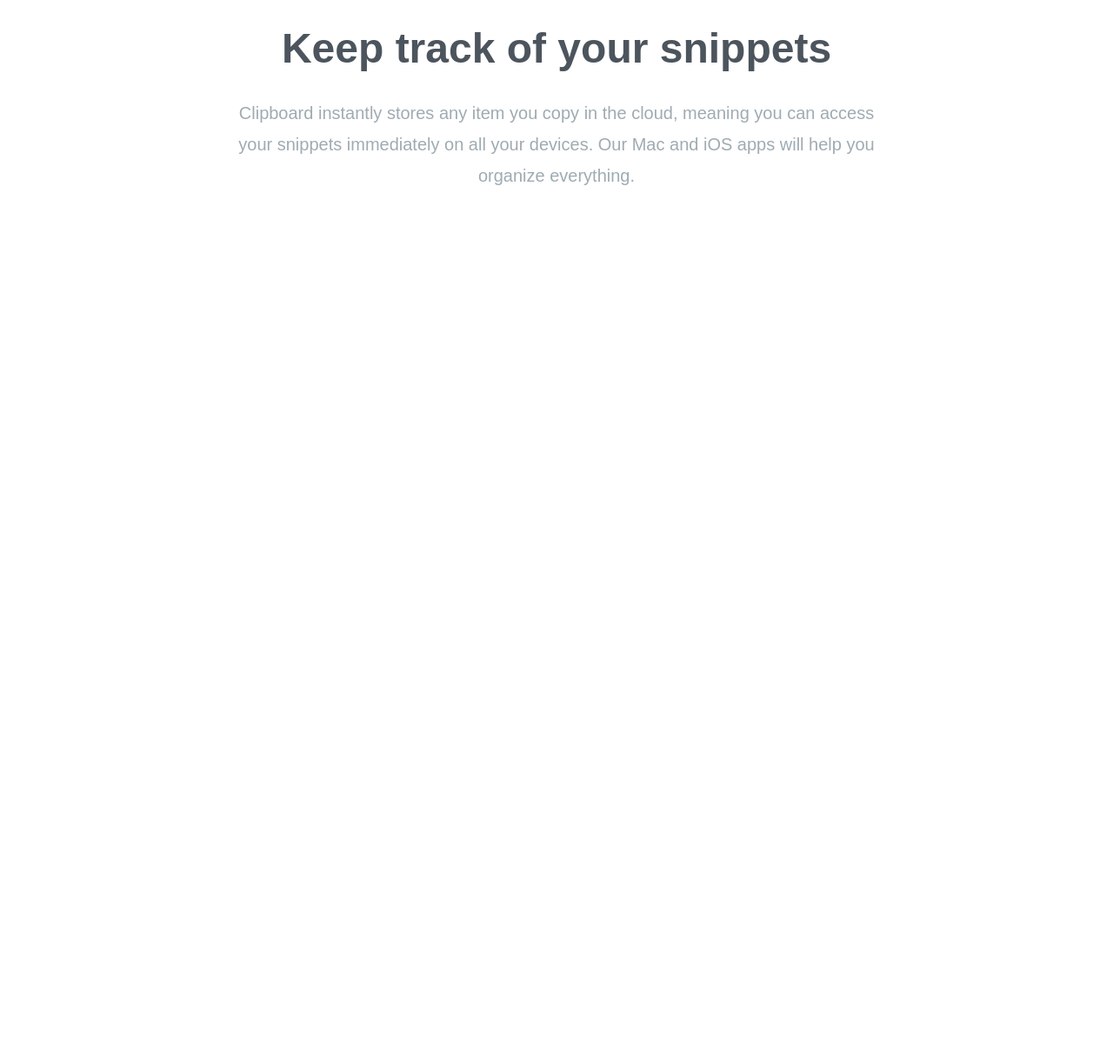
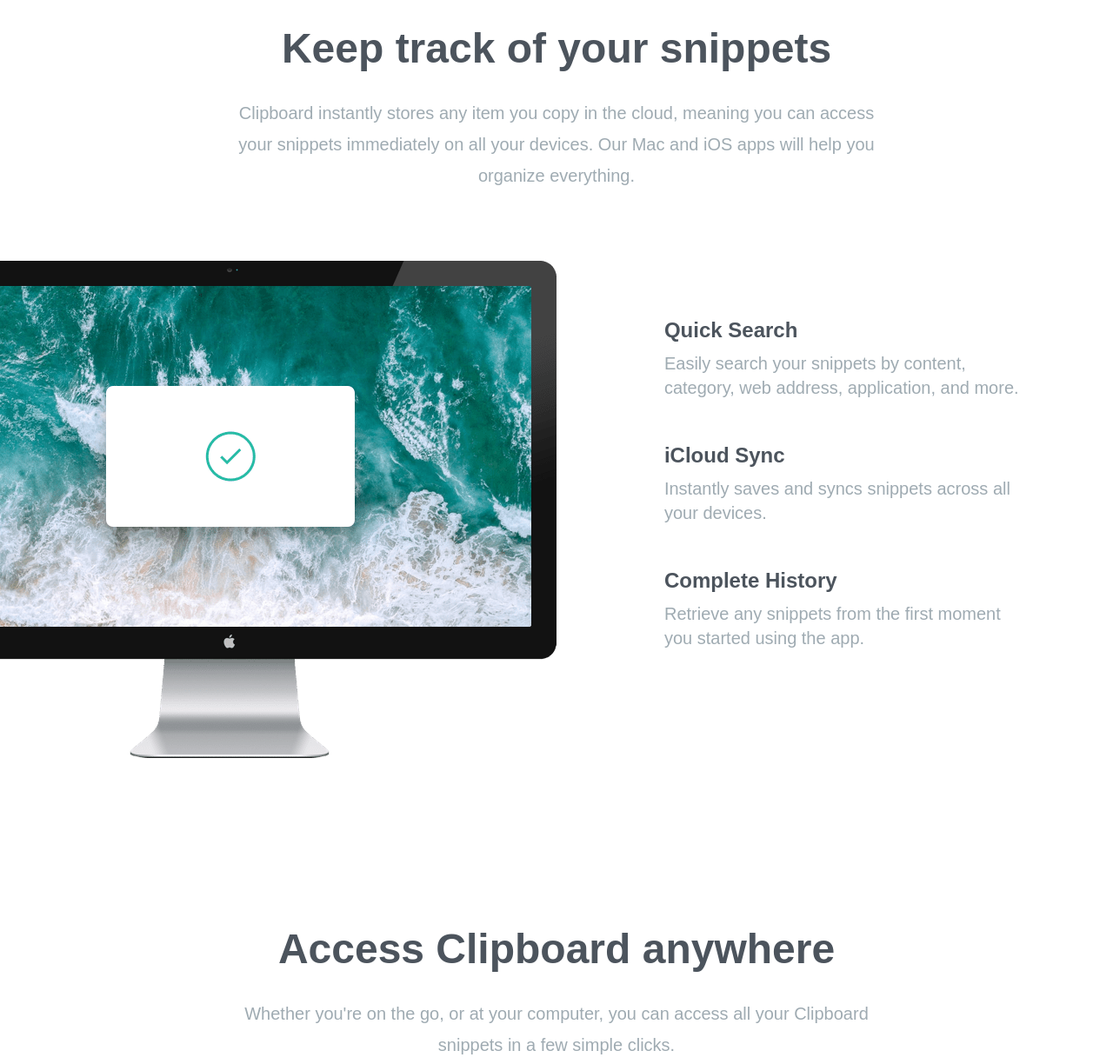
Before and after one commit to rohald89/clipboard-landing, a website: page index.html in a window 1280 px wide. Shown: the part 689-1913 px from the top of the page at 87% size. Before the commit the page ends 989 px from the top, so only its background shows below. Drawn offline with Linux system fonts and the light colour scheme; a web font is replaced by a local one.

Commit message:
added the features and access sections

```diff
--- a/index.html
+++ b/index.html
@@ -11,7 +11,7 @@
     <title>Clipboard Landing page</title>
 </head>
 <body>
-    <section id="hero" class="section-container mb-40 px-10 pt-16">
+    <section id="hero" class="section-container mb-40 pt-16">
 
             <img src="images/logo.svg" alt="Clipboard logo" class="mx-auto my-16">
             <h3>
@@ -28,7 +28,7 @@
             </div>
     </section>
 
-    <section id="snippets" class="section-container my-20 px-10">
+    <section id="snippets" class="section-container my-20">
         <h3 >
             Keep track of your snippets
         </h3>
@@ -37,5 +37,41 @@
             Clipboard instantly stores any item you copy in the cloud, meaning you can access your snippets immediately on all your devices. Our Mac and iOS apps will help you organize everything.
         </p>
     </section>
+
+    <section id="features" class="section-container my-20 relative flex flex-col md:flex-row md:space-x-32">
+        <div class="md:w-1/2">
+            <img src="../images/image-computer.png" alt="computer" class="md:absolute top-0 right-[50%]">
+        </div>
+
+        <div class="flex flex-col mt-16 mb-24 space-y-12 text-xl md:w-1/2 md:mb-60 md:text-left md:pl-16">
+            <div class="">
+                <h5 class="mb-2 text-2xl font-bold text-darkGrayishBlue">Quick Search</h5>
+                <p class="max-w-md mx-auto text-grayishBlue">
+                    Easily search your snippets by content, category, web address, application, and more.
+                </p>
+            </div>
+            <div class="">
+                <h5 class="mb-2 text-2xl font-bold text-darkGrayishBlue">iCloud Sync</h5>
+                <p class="max-w-md mx-auto text-grayishBlue">
+                    Instantly saves and syncs snippets across all your devices.
+                </p>
+            </div>
+            <div class="">
+                <h5 class="mb-2 text-2xl font-bold text-darkGrayishBlue">Complete History</h5>
+                <p class="max-w-md mx-auto text-grayishBlue">
+                    Retrieve any snippets from the first moment you started using the app.
+                </p>
+            </div>
+        </div>
+    </section>
+
+    <section id="access" class="section-container my-20">
+        <h3>Access Clipboard anywhere</h3>
+        <p class="max-w-3xl mx-auto mb-20 text-xl leading-9 text-center text-grayishBlue">
+            Whether you're on the go, or at your computer, you can access all your Clipboard snippets in a few simple clicks.
+        </p>
+
+        <img src="../images/image-devices.png" alt="phone and tablet running clipboard app" class="mx-auto">
+    </section>
 </body>
 </html>
--- a/input.css
+++ b/input.css
@@ -9,7 +9,7 @@
 }
 
 .section-container {
-  @apply max-w-6xl mx-auto text-center;
+  @apply max-w-6xl mx-auto text-center px-10;
 }
 
 .btn-container {
```
Also changed, not shown: README.md, css/style.css.
